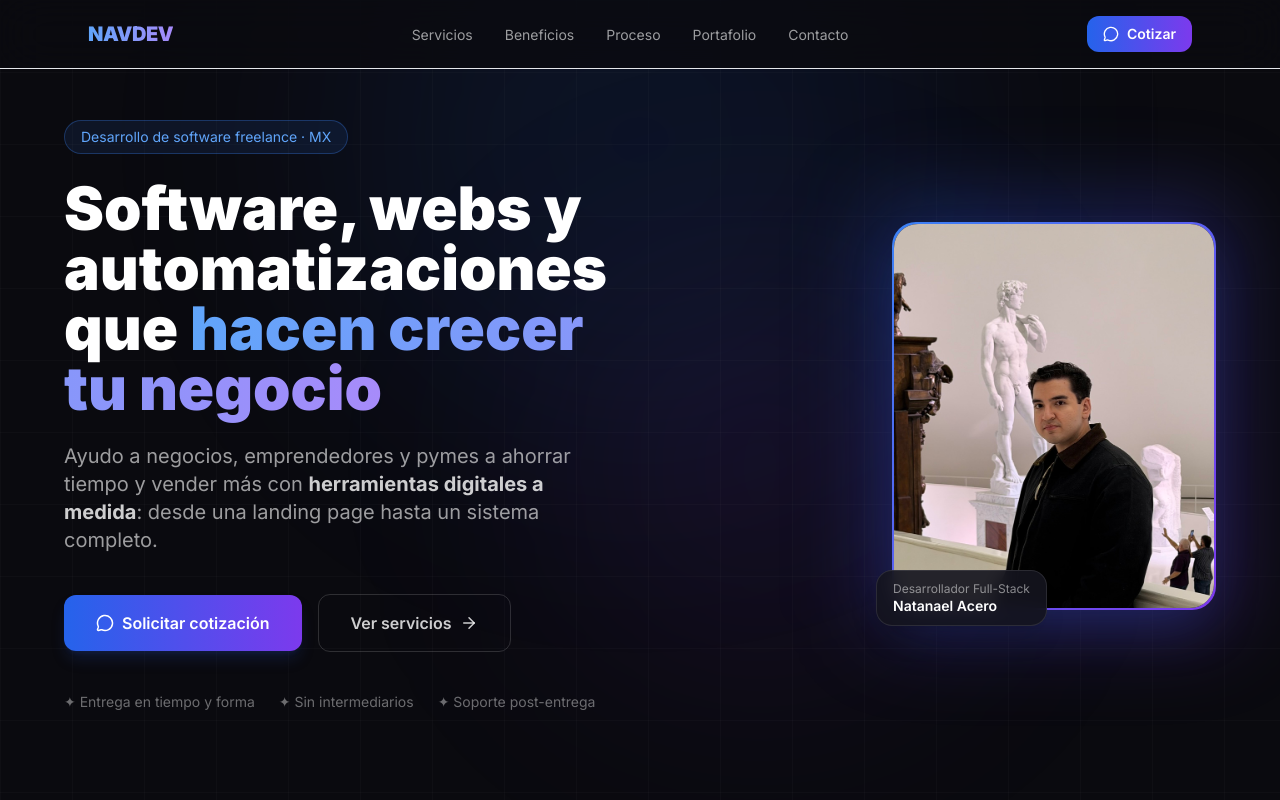
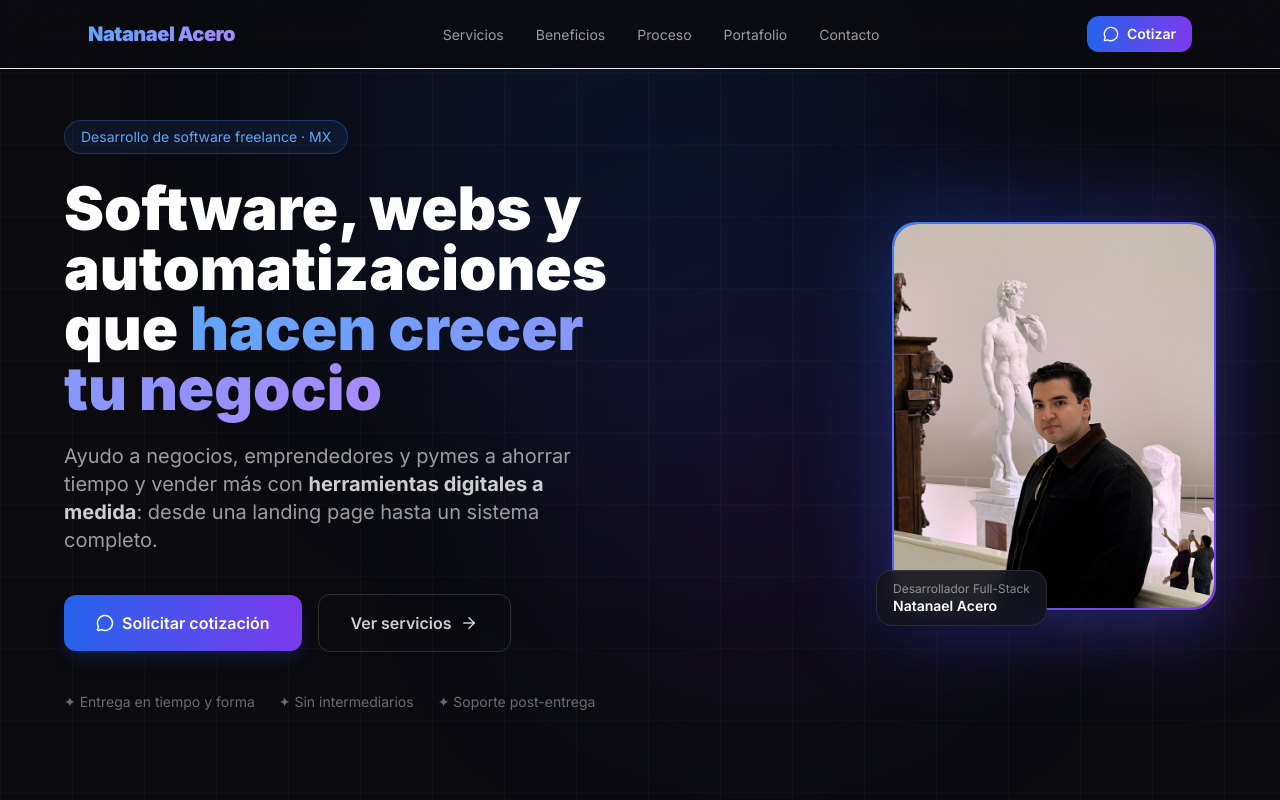
Before and after one commit to Natanael-Acero/navdev-landing, a Next.js app: page / in a window 1280 px wide. Shown: the top 800 px of the page. Built offline with nearby package versions, Linux system fonts and the light colour scheme.

Commit message:
fix: cambiar marca de NAVDEV a Natanael Acero

```diff
--- a/app/layout.tsx
+++ b/app/layout.tsx
@@ -5,12 +5,12 @@ import "./globals.css";
 const inter = Inter({ subsets: ["latin"], variable: "--font-inter" });
 
 export const metadata: Metadata = {
-  title: "NAVDEV — Software, webs y automatizaciones para tu negocio",
+  title: "Natanael Acero — Software, webs y automatizaciones para tu negocio",
   description:
     "Desarrollo landing pages, sistemas web, dashboards, MVPs y automatizaciones con IA para negocios que quieren crecer digitalmente.",
   keywords: ["desarrollo web", "landing page", "sistema web", "automatización", "MVP", "freelance", "México"],
   openGraph: {
-    title: "NAVDEV — Software, webs y automatizaciones para tu negocio",
+    title: "Natanael Acero — Software, webs y automatizaciones para tu negocio",
     description: "Soluciones digitales a medida para digitalizar tu negocio, ahorrar tiempo y captar más clientes.",
     type: "website",
   },
--- a/lib/content.ts
+++ b/lib/content.ts
@@ -1,7 +1,7 @@
 export const CONTACT = {
   whatsapp: "524491545195",
   email: "nataacero1@gmail.com",
-  brand: "NAVDEV",
+  brand: "Natanael Acero",
 };
 
 export const services = [
```
